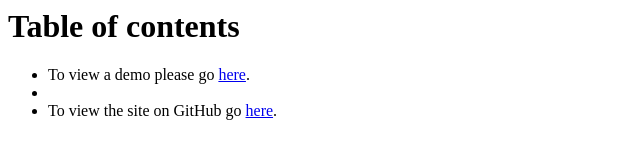
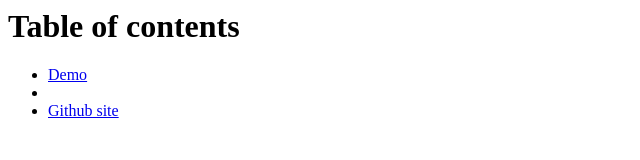
Before and after one commit to Lazerbeak12345/AI.js, a plain HTML site: page index.html in a window 1280 px wide. Shown: the whole page, without its empty margins (0-640 px from the left). Drawn offline with Linux system fonts and the light colour scheme.

Commit message:
Update index.html

```diff
--- a/index.html
+++ b/index.html
@@ -6,12 +6,10 @@
 		<h1>Table of contents</h1>
 		<ul>
 			<li>
-				To view a demo please go
-				<a href="AIR%20bot%20test.html">here</a>.
+				<a href="AIR%20bot%20test.html">Demo</a>
 			<li>
 			<li>
-				To view the site on GitHub go
-				<a href="https://github.com/Lazerbeak12345/AIR-bot/">here</a>.
+				<a href="https://github.com/Lazerbeak12345/AIR-bot/">Github site</a>
 			</li>
 		</ul>
 	</body>
```
